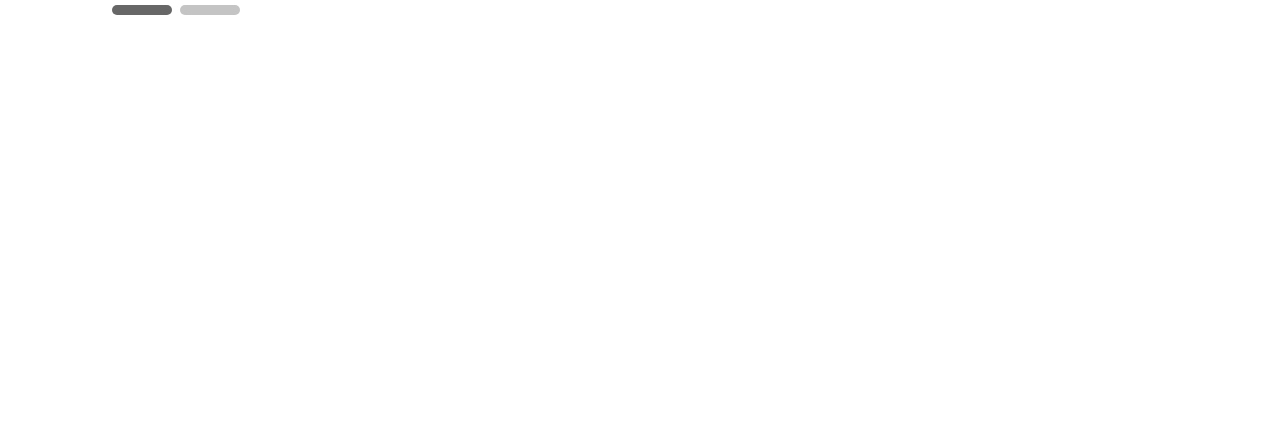
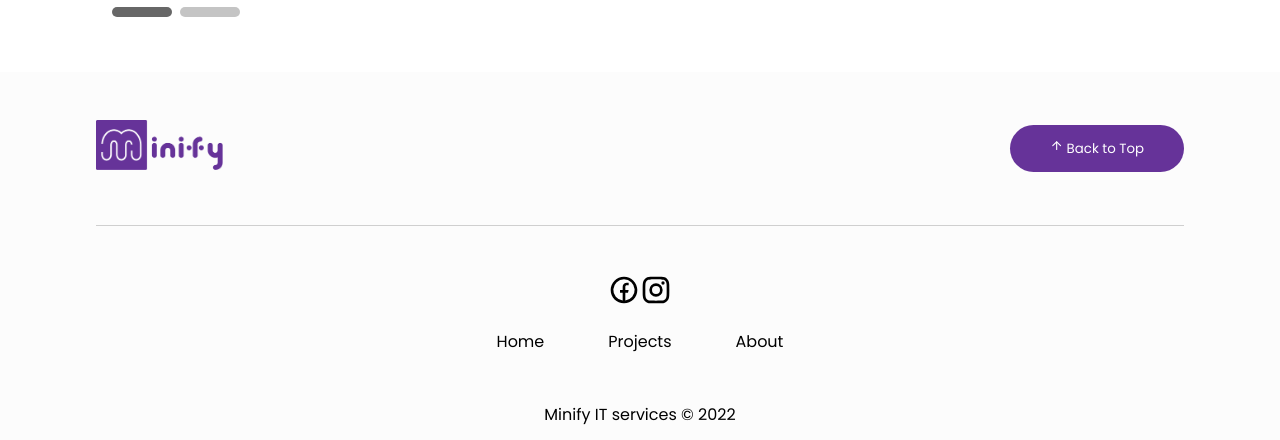
Before and after one commit to alsongarbuja/minify-web, a Next.js app: page / in a window 1280 px wide. Shown: the part 2102-2542 px from the top of the page. Before the commit the page ends 2172 px from the top, so only its background shows below. Built offline with nearby package versions, Linux system fonts and the light colour scheme.

Commit message:
add simple footer

```diff
--- a/layouts/Layout.tsx
+++ b/layouts/Layout.tsx
@@ -2,11 +2,17 @@
 import Link from 'next/link'
 import { useRouter } from 'next/router'
 
+import { RiFacebookCircleLine, RiInstagramLine } from 'react-icons/ri'
+import { FiArrowUp } from 'react-icons/fi'
+
 import styles from '../styles/layout/Header.module.css'
+import classes from '../styles/layout/Footer.module.css'
 
 const Layout = ({ children }) => {
 
     const { pathname } = useRouter()
+
+    const toTop = () => window.scrollTo(0,0)
 
     return (
         <>
@@ -17,14 +23,14 @@ const Layout = ({ children }) => {
                     </span>
                     <nav>
                         <ul className={styles.navbar}>
-                            <Link href='/' className={pathname==='/'?styles['active-menu']:''}>
-                                <li>Home</li>
+                            <Link href='/'>
+                                <li className={pathname==='/'?styles['active-menu']:''}>Home</li>
                             </Link>
-                            <Link href='/projects' className={pathname==='/projects'?styles['active-menu']:''}>
-                                <li>Projects</li>
+                            <Link href='/projects'>
+                                <li className={pathname==='/projects'?styles['active-menu']:''}>Projects</li>
                             </Link>
-                            <Link href='/about' className={pathname==='/about'?styles['active-menu']:''}>
-                                <li>About</li>
+                            <Link href='/about'>
+                                <li className={pathname==='/about'?styles['active-menu']:''}>About</li>
                             </Link>
 
                             {/* <div
@@ -42,8 +48,37 @@ const Layout = ({ children }) => {
             <main>
                 {children}
             </main>
-            <footer>
-
+            <footer className={`${classes['footer']}`}>
+                <div className={`${classes['footer-top']} flex container`}>
+                    <div className={classes['footer-logo--holder']}>
+                        <img src="/minify-full.png" alt="minify full logo" />
+                    </div>
+                    <button className={classes['to-top--btn']} onClick={toTop}>
+                        <FiArrowUp /> Back to Top
+                    </button>
+                </div>
+                <div className={classes["footer-holder"]}>
+                    <div className={classes["social-media--holder"]}>
+                        <RiFacebookCircleLine />
+                        <RiInstagramLine />
+                    </div>
+                    <div className={classes["footer-nav-holder"]}>
+                        <ul className={classes["footer-nav"]}>
+                            <Link href='/'>
+                                <li>Home</li>
+                            </Link>
+                            <Link href='/projects'>
+                                <li>Projects</li>
+                            </Link>
+                            <Link href='/about'>
+                                <li>About</li>
+                            </Link>
+                        </ul>
+                    </div>
+                </div>
+                <p className={classes["copyright-holder"]}>
+                    Minify IT services &copy; 2022
+                </p>
             </footer>
         </>
     )
--- /dev/null
+++ b/styles/layout/Footer.module.css
@@ -0,0 +1,42 @@
+.footer {
+    text-align: center;
+    background-color: #fcfcfc;
+}
+.footer-top {
+    border-bottom: 1px solid #cfcfcf;
+}
+.footer-logo--holder {
+    padding-block: 3em;
+}
+.footer-logo--holder img {
+    height: 50px;
+}
+.to-top--btn {
+    padding: 1em 3em;
+    background-color: #663399;
+    border-radius: 40px;
+    border: none;
+    color: #fff;
+    cursor: pointer;
+}
+.footer-holder {
+    padding-block: 1em;
+}
+.social-media--holder {
+    padding-top: 2em;
+}
+.social-media--holder svg{
+    font-size: 2rem;
+}
+.footer-nav {
+    display: flex;
+    list-style: none;
+    justify-content: center;
+    padding-block: 1em;
+}
+.footer-nav li {
+    padding-inline: 2em;
+}
+.copyright-holder {
+    padding-block: 1em;
+}
```
